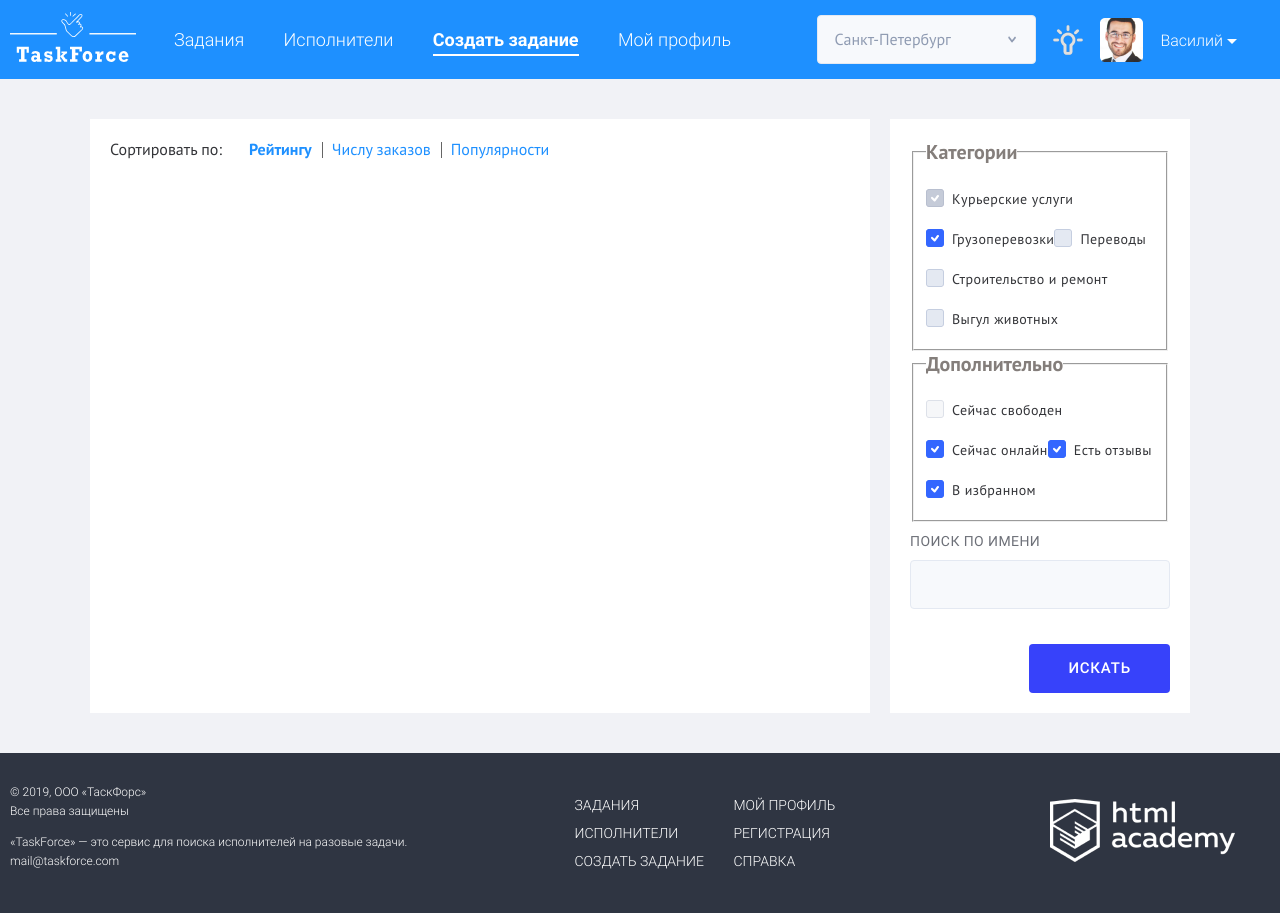
After one commit to htmlacademy-yii/1021437-task-force-1, a Yii app: template frontend/views/users/index.php in a window 1280 px wide. The commit adds this page. Run offline with PHP 8.4 and a stand-in for Yii, Linux system fonts and the light colour scheme; the template is opened without the code that fills it, so the values that code supplies are empty; some libraries are stand-ins or nearby versions.

Commit message:
Создал две страницы Задания и исполнители и немного оживил их

```diff
--- a/frontend/config/main.php
+++ b/frontend/config/main.php
@@ -11,6 +11,7 @@ return [
     'basePath' => dirname(__DIR__),
     'bootstrap' => ['log'],
     'controllerNamespace' => 'frontend\controllers',
+    'language' => 'ru-Ru',
     'components' => [
         'request' => [
             'csrfParam' => '_csrf-frontend',
--- a/frontend/views/layouts/main.php
+++ b/frontend/views/layouts/main.php
@@ -5,6 +5,7 @@
 
 use yii\helpers\Html;
 use frontend\assets\AppAsset;
+use yii\helpers\Url;
 
 AppAsset::register($this);
 ?>
@@ -28,7 +29,7 @@ AppAsset::register($this);
     <header class="page-header">
         <div class="main-container page-header__container">
             <div class="page-header__logo">
-                <a href="/">
+                <a href="<?= Url::home(); ?>">
                     <svg class="page-header__logo-image" id="Layer_2" xmlns="http://www.w3.org/2000/svg" viewBox="0 0 1634 646.35">
                         <title>taskforce_logo2-01</title>
                         <g>
@@ -58,10 +59,10 @@ AppAsset::register($this);
             <div class="header__nav">
                 <ul class="header-nav__list site-list">
                     <li class="site-list__item">
-                        <a href="#">Задания</a>
+                        <a href="<?= Url::to(['tasks/']); ?>">Задания</a>
                     </li>
                     <li class="site-list__item">
-                        <a href="#">Исполнители</a>
+                        <a href="<?= Url::to(['users/']); ?>">Исполнители</a>
                     </li>
                     <li class="site-list__item site-list__item--active">
                         <a href="#">Создать задание</a>
--- /dev/null
+++ b/frontend/views/users/index.php
@@ -0,0 +1,81 @@
+<?php
+
+use yii\helpers\Html;
+
+$this->title = 'Исполнители на Task-Force';
+
+?>
+<section class="user__search">
+    <div class="user__search-link">
+        <p>Сортировать по:</p>
+        <ul class="user__search-list">
+            <li class="user__search-item user__search-item--current">
+                <a href="#" class="link-regular">Рейтингу</a>
+            </li>
+            <li class="user__search-item">
+                <a href="#" class="link-regular">Числу заказов</a>
+            </li>
+            <li class="user__search-item">
+                <a href="#" class="link-regular">Популярности</a>
+            </li>
+        </ul>
+    </div>
+    <?php foreach ($users as $user): ?>
+        <div class="content-view__feedback-card user__search-wrapper">
+            <div class="feedback-card__top">
+                <div class="user__search-icon">
+                    <a href="#"><img src="./img/man-glasses.jpg" width="65" height="65"></a>
+                    <span><?= $user['count_task']; ?> заданий</span>
+                    <span><?= $user['count_feedback']; ?> отзывов</span>
+                </div>
+                <div class="feedback-card__top--name user__search-card">
+                    <p class="link-name"><a href="#" class="link-regular"><?= Html::encode($user['name']); ?></a></p>
+                    <span></span><span></span><span></span><span></span><span class="star-disabled"></span>
+                    <b><?= $user['rating'] ?? 0; ?></b>
+                    <p class="user__search-content">
+                        <?= Html::encode($user['info']); ?>
+                    </p>
+                </div>
+                <span class="new-task__time"><?= Yii::$app->formatter->asRelativeTime($user['last_visit']); ?></span>
+            </div>
+            <div class="link-specialization user__search-link--bottom">
+                <?php foreach (explode(',', $user['categories']) as $category): ?>
+                    <a href="#" class="link-regular"><?= $category; ?></a>
+                <?php endforeach; ?>
+            </div>
+        </div>
+    <?php endforeach; ?>
+</section>
+<section  class="search-task">
+    <div class="search-task__wrapper">
+        <form class="search-task__form" name="users" method="post" action="#">
+            <fieldset class="search-task__categories">
+                <legend>Категории</legend>
+                <input class="visually-hidden checkbox__input" id="101" type="checkbox" name="" value="" checked disabled>
+                <label for="101">Курьерские услуги </label>
+                <input class="visually-hidden checkbox__input" id="102" type="checkbox" name="" value="" checked>
+                <label  for="102">Грузоперевозки </label>
+                <input class="visually-hidden checkbox__input" id="103" type="checkbox" name="" value="">
+                <label  for="103">Переводы </label>
+                <input class="visually-hidden checkbox__input" id="104" type="checkbox" name="" value="">
+                <label  for="104">Строительство и ремонт </label>
+                <input class="visually-hidden checkbox__input" id="105" type="checkbox" name="" value="">
+                <label  for="105">Выгул животных </label>
+            </fieldset>
+            <fieldset class="search-task__categories">
+                <legend>Дополнительно</legend>
+                <input class="visually-hidden checkbox__input" id="106" type="checkbox" name="" value="" disabled>
+                <label for="106">Сейчас свободен</label>
+                <input class="visually-hidden checkbox__input" id="107" type="checkbox" name="" value="" checked>
+                <label for="107">Сейчас онлайн</label>
+                <input class="visually-hidden checkbox__input" id="108" type="checkbox" name="" value="" checked>
+                <label for="108">Есть отзывы</label>
+                <input class="visually-hidden checkbox__input" id="109" type="checkbox" name="" value="" checked>
+                <label for="109">В избранном</label>
+            </fieldset>
+            <label class="search-task__name" for="110">Поиск по имени</label>
+            <input class="input-middle input" id="110" type="search" name="q" placeholder="">
+            <button class="button" type="submit">Искать</button>
+        </form>
+    </div>
+</section>
```
Also changed, not shown: frontend/controllers/TasksController.php (added, +30 -0 lines), frontend/controllers/UserController.php (deleted, +0 -16 lines), frontend/controllers/UsersController.php (added, +35 -0 lines), frontend/views/tasks/index.php (added, +71 -0 lines), frontend/views/user/index.php (deleted, +0 -10 lines).
